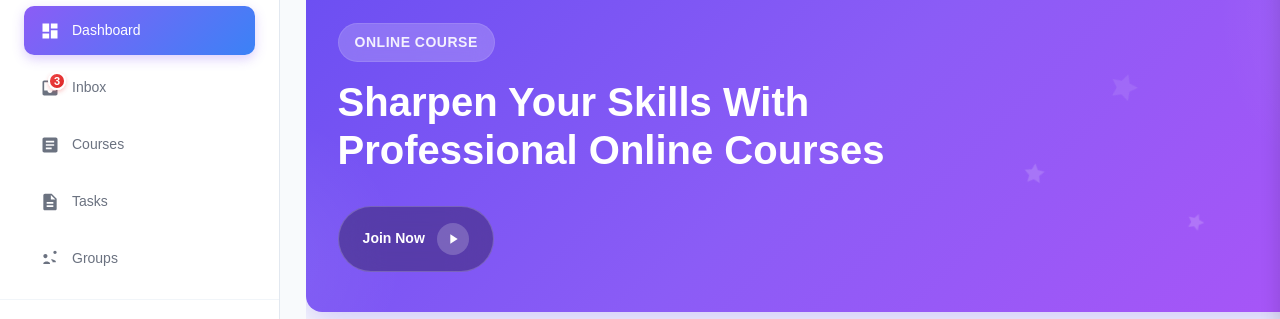
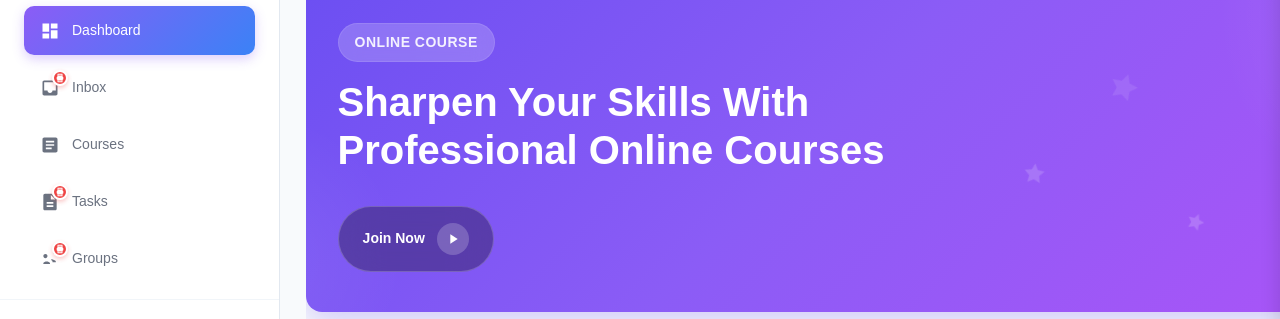
Before and after one commit to xthemadgenius/genjen, a Next.js app in the folder web-app/: page /dashboard in a window 1280 px wide. Shown: the part 145-464 px from the top of the page. Built offline with nearby package versions, Linux system fonts and the light colour scheme.

Commit message:
course section fix 3

```diff
--- a/web-app/src/components/dashboard/NavItem.tsx
+++ b/web-app/src/components/dashboard/NavItem.tsx
@@ -9,7 +9,7 @@ export interface NavItemData {
   label: string;
   path: string;
   icon: React.ReactNode;
-  badge?: number;
+  badge?: number | React.ReactNode;
 }
 
 interface NavItemProps {
@@ -28,7 +28,9 @@ const NavItem: React.FC<NavItemProps> = ({
   const router = useRouter();
   const pathname = usePathname();
 
-  const isActive = pathname === item.path;
+  // Don't highlight sand-timer badge items (inbox, tasks, groups) even when on dashboard
+  const sandTimerItems = ['inbox', 'tasks', 'groups'];
+  const isActive = pathname === item.path && !sandTimerItems.includes(item.id);
 
   const handleClick = () => {
     router.push(item.path);
@@ -54,10 +56,16 @@ const NavItem: React.FC<NavItemProps> = ({
     >
       <span className={styles.iconContainer}>
         {item.icon}
-        {item.badge && item.badge > 0 && (
-          <span className={styles.badge} aria-label={`${item.badge} notifications`}>
-            {item.badge > 99 ? '99+' : item.badge}
-          </span>
+        {item.badge && (
+          typeof item.badge === 'number' ? (
+            item.badge > 0 && (
+              <span className={styles.badge} aria-label={`${item.badge} notifications`}>
+                {item.badge > 99 ? '99+' : item.badge}
+              </span>
+            )
+          ) : (
+            item.badge
+          )
         )}
       </span>
 
--- a/web-app/src/components/dashboard/Sidebar.tsx
+++ b/web-app/src/components/dashboard/Sidebar.tsx
@@ -26,13 +26,19 @@ const navigationItems: NavItemData[] = [
   {
     id: 'inbox',
     label: 'Inbox',
-    path: '/dashboard/inbox',
+    path: '/dashboard',
     icon: (
       <svg viewBox="0 0 24 24" width="20" height="20">
         <path fill="currentColor" d="M19 3H4.99c-1.11 0-1.99.89-1.99 2L3 19c0 1.1.88 2 2 2h14c1.1 0 2-.9 2-2V5c0-1.11-.9-2-2-2zm0 12h-4c0 1.66-1.35 3-3 3s-3-1.34-3-3H5V5h14v10z"/>
       </svg>
     ),
-    badge: 3
+    badge: (
+      <div className={styles.sandTimerBadge}>
+        <svg viewBox="0 0 24 24" width="10" height="10" fill="white">
+          <path d="M6,2V8H6.15L4,10.15V14.85L6.15,17H6V22H18V17H17.85L20,14.85V10.15L17.85,8H18V2H6M16,16.5L12,12.5L8,16.5V17H16V16.5M12,11.5L16,7.5V7H8V7.5L12,11.5M8,4H16V6H8V4M8,20V18H16V20H8Z"/>
+        </svg>
+      </div>
+    )
   },
   {
     id: 'courses',
@@ -47,21 +53,35 @@ const navigationItems: NavItemData[] = [
   {
     id: 'tasks',
     label: 'Tasks',
-    path: '/dashboard/tasks',
+    path: '/dashboard',
     icon: (
       <svg viewBox="0 0 24 24" width="20" height="20">
         <path fill="currentColor" d="M14 2H6c-1.1 0-1.99.9-1.99 2L4 20c0 1.1.89 2 2 2h12c1.1 0 2-.9 2-2V8l-6-6zm2 16H8v-2h8v2zm0-4H8v-2h8v2zm-3-5V3.5L18.5 9H13z"/>
       </svg>
+    ),
+    badge: (
+      <div className={styles.sandTimerBadge}>
+        <svg viewBox="0 0 24 24" width="10" height="10" fill="white">
+          <path d="M6,2V8H6.15L4,10.15V14.85L6.15,17H6V22H18V17H17.85L20,14.85V10.15L17.85,8H18V2H6M16,16.5L12,12.5L8,16.5V17H16V16.5M12,11.5L16,7.5V7H8V7.5L12,11.5M8,4H16V6H8V4M8,20V18H16V20H8Z"/>
+        </svg>
+      </div>
     )
   },
   {
     id: 'groups',
     label: 'Groups',
-    path: '/dashboard/groups',
+    path: '/dashboard',
     icon: (
       <svg viewBox="0 0 24 24" width="20" height="20">
         <path fill="currentColor" d="M16 4c0-1.11.89-2 2-2s2 .89 2 2-.89 2-2 2-2-.89-2-2zM4 18v-1c0-1.33 2.67-2 4-2s4 .67 4 2v1H4zm0-9.5C4 7.12 5.12 6 6.5 6S9 7.12 9 8.5 7.88 11 6.5 11 4 9.88 4 8.5zm11 4.5c1.33 0 4 .67 4 2v1h-4v-1c0-.82-.84-1.55-2-1.82.74-.5 1.42-1.07 2-1.18z"/>
       </svg>
+    ),
+    badge: (
+      <div className={styles.sandTimerBadge}>
+        <svg viewBox="0 0 24 24" width="10" height="10" fill="white">
+          <path d="M6,2V8H6.15L4,10.15V14.85L6.15,17H6V22H18V17H17.85L20,14.85V10.15L17.85,8H18V2H6M16,16.5L12,12.5L8,16.5V17H16V16.5M12,11.5L16,7.5V7H8V7.5L12,11.5M8,4H16V6H8V4M8,20V18H16V20H8Z"/>
+        </svg>
+      </div>
     )
   }
 ];
--- a/web-app/src/components/dashboard/Tabbar.tsx
+++ b/web-app/src/components/dashboard/Tabbar.tsx
@@ -12,9 +12,41 @@ interface TabbarProps {
 // Select key navigation items for mobile tabbar
 const mobileNavItems: NavItemData[] = [
   navigationItems[0], // Dashboard
-  navigationItems[1], // Inbox
+  {
+    id: 'inbox',
+    label: 'Inbox',
+    path: '/dashboard',
+    icon: (
+      <svg viewBox="0 0 24 24" width="24" height="24">
+        <path fill="currentColor" d="M19 3H4.99c-1.11 0-1.99.89-1.99 2L3 19c0 1.1.88 2 2 2h14c1.1 0 2-.9 2-2V5c0-1.11-.9-2-2-2zm0 12h-4c0 1.66-1.35 3-3 3s-3-1.34-3-3H5V5h14v10z"/>
+      </svg>
+    ),
+    badge: (
+      <div className={styles.sandTimerBadge}>
+        <svg viewBox="0 0 24 24" width="10" height="10" fill="white">
+          <path d="M6,2V8H6.15L4,10.15V14.85L6.15,17H6V22H18V17H17.85L20,14.85V10.15L17.85,8H18V2H6M16,16.5L12,12.5L8,16.5V17H16V16.5M12,11.5L16,7.5V7H8V7.5L12,11.5M8,4H16V6H8V4M8,20V18H16V20H8Z"/>
+        </svg>
+      </div>
+    )
+  },
   navigationItems[2], // Courses
-  navigationItems[3], // Tasks
+  {
+    id: 'tasks',
+    label: 'Tasks',
+    path: '/dashboard',
+    icon: (
+      <svg viewBox="0 0 24 24" width="24" height="24">
+        <path fill="currentColor" d="M14 2H6c-1.1 0-1.99.9-1.99 2L4 20c0 1.1.89 2 2 2h12c1.1 0 2-.9 2-2V8l-6-6zm2 16H8v-2h8v2zm0-4H8v-2h8v2zm-3-5V3.5L18.5 9H13z"/>
+      </svg>
+    ),
+    badge: (
+      <div className={styles.sandTimerBadge}>
+        <svg viewBox="0 0 24 24" width="10" height="10" fill="white">
+          <path d="M6,2V8H6.15L4,10.15V14.85L6.15,17H6V22H18V17H17.85L20,14.85V10.15L17.85,8H18V2H6M16,16.5L12,12.5L8,16.5V17H16V16.5M12,11.5L16,7.5V7H8V7.5L12,11.5M8,4H16V6H8V4M8,20V18H16V20H8Z"/>
+        </svg>
+      </div>
+    )
+  },
   {
     id: 'profile',
     label: 'Profile',
--- a/web-app/src/components/dashboard/css/Sidebar.module.css
+++ b/web-app/src/components/dashboard/css/Sidebar.module.css
@@ -67,6 +67,23 @@
   display: flex;
   flex-direction: column;
   gap: 0.5rem;
+}
+
+/* Sand Timer Badge */
+.sandTimerBadge {
+  position: absolute;
+  top: -0.5rem;
+  right: -0.5rem;
+  background: #ef4444;
+  border: 2px solid #ffffff;
+  border-radius: 50%;
+  width: 1rem;
+  height: 1rem;
+  display: flex;
+  align-items: center;
+  justify-content: center;
+  box-shadow: 0 2px 4px rgba(239, 68, 68, 0.3);
+  z-index: 1;
 }
 
 .navItem {
--- a/web-app/src/components/dashboard/css/Tabbar.module.css
+++ b/web-app/src/components/dashboard/css/Tabbar.module.css
@@ -19,6 +19,23 @@
   max-width: 100vw;
   margin: 0 auto;
   background: rgba(255, 255, 255, 0.95);
+}
+
+/* Sand Timer Badge for Tabbar */
+.sandTimerBadge {
+  position: absolute;
+  top: -0.5rem;
+  right: -0.5rem;
+  background: #ef4444;
+  border: 2px solid #ffffff;
+  border-radius: 50%;
+  width: 1rem;
+  height: 1rem;
+  display: flex;
+  align-items: center;
+  justify-content: center;
+  box-shadow: 0 2px 4px rgba(239, 68, 68, 0.3);
+  z-index: 1;
 }
 
 /* Ensure tabbar is above other content */
```
